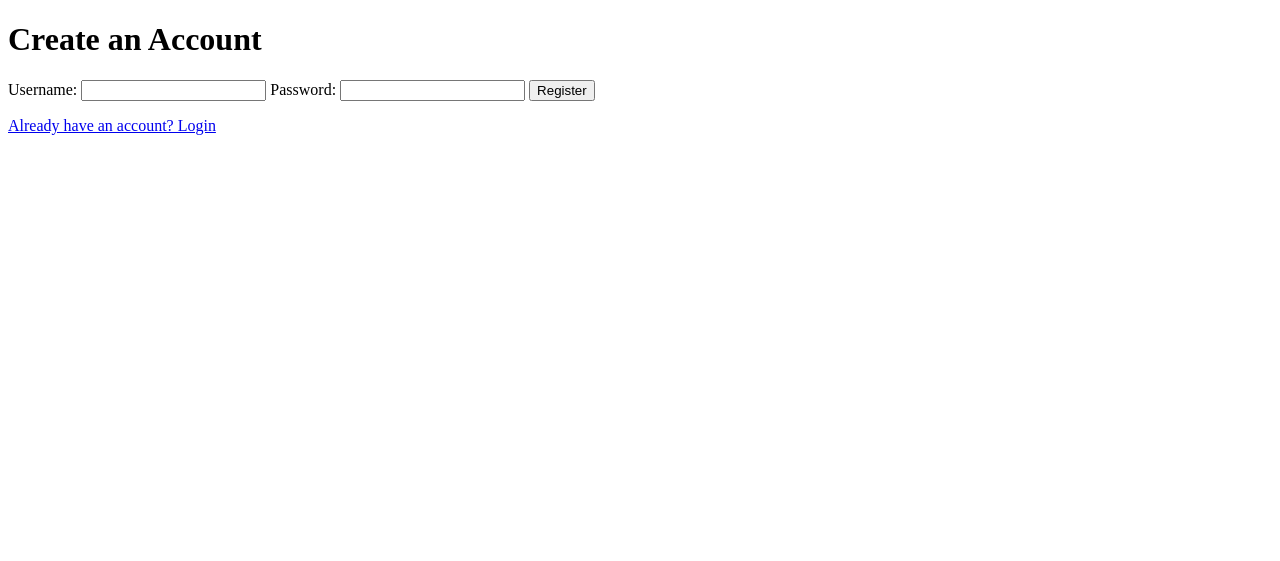
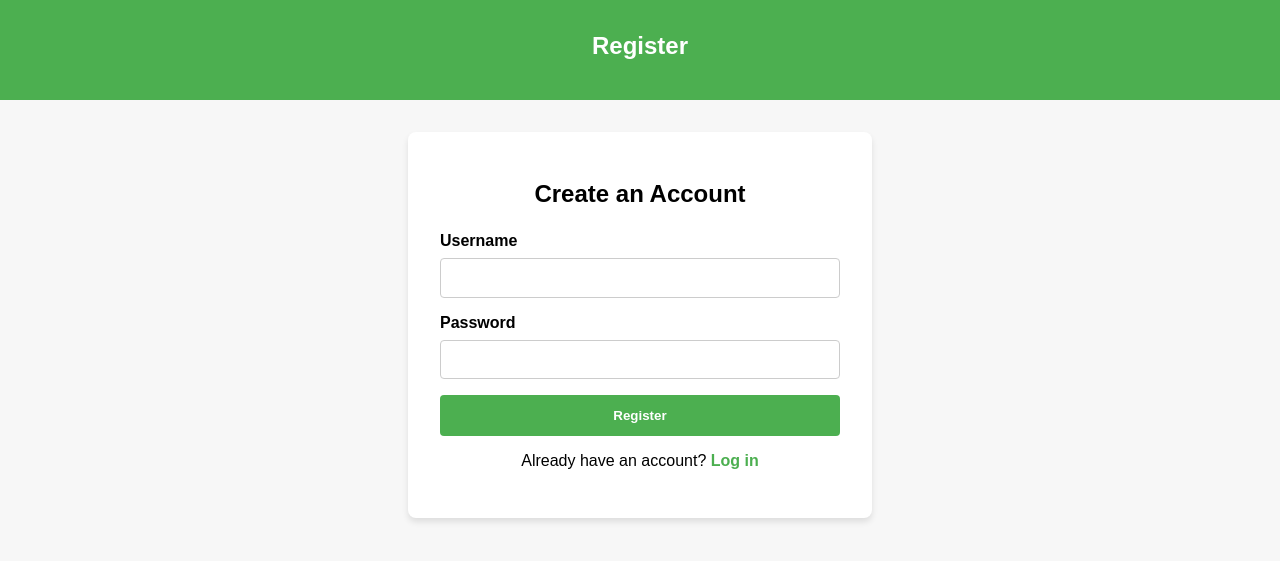
Before and after one commit to preztn/TestyBet, a Flask app: page /register in a window 1280 px wide. Shown: the top 561 px of the page. Run offline with Flask 3, Linux system fonts and the light colour scheme.

Commit message:
changed theme of login/register

```diff
--- a/templates/register.html
+++ b/templates/register.html
@@ -1,19 +1,90 @@
 <!DOCTYPE html>
-<html>
+<html lang="en">
 <head>
+  <meta charset="UTF-8">
   <title>Register</title>
+  <style>
+    body {
+      font-family: Arial, sans-serif;
+      background: #f7f7f7;
+      margin: 0;
+      padding: 0;
+    }
+    header {
+      background: #4CAF50;
+      color: #fff;
+      text-align: center;
+      padding: 1rem 0;
+    }
+    .container {
+      max-width: 400px;
+      margin: 2rem auto;
+      background: #fff;
+      padding: 2rem;
+      border-radius: 8px;
+      box-shadow: 0 4px 6px rgba(0,0,0,0.1);
+    }
+    h1 {
+      text-align: center;
+      font-size: 1.5rem;
+      margin-bottom: 1.5rem;
+    }
+    form {
+      display: flex;
+      flex-direction: column;
+    }
+    label {
+      font-weight: bold;
+      margin-bottom: 0.5rem;
+    }
+    input {
+      padding: 0.7rem;
+      margin-bottom: 1rem;
+      border: 1px solid #ccc;
+      border-radius: 4px;
+    }
+    button {
+      padding: 0.8rem;
+      background: #4CAF50;
+      color: #fff;
+      font-weight: bold;
+      border: none;
+      border-radius: 4px;
+      cursor: pointer;
+    }
+    button:hover {
+      background: #45a049;
+    }
+    p {
+      text-align: center;
+      margin-top: 1rem;
+    }
+    a {
+      color: #4CAF50;
+      text-decoration: none;
+      font-weight: bold;
+    }
+    a:hover {
+      text-decoration: underline;
+    }
+  </style>
 </head>
 <body>
-  <h1>Create an Account</h1>
-  <form method="POST" action="/register">
-    <label>Username:</label>
-    <input type="text" name="username" required>
+  <header>
+    <h1>Register</h1>
+  </header>
+  <div class="container">
+    <h1>Create an Account</h1>
+    <form method="POST" action="/register">
+      <label for="username">Username</label>
+      <input type="text" id="username" name="username" required>
 
-    <label>Password:</label>
-    <input type="password" name="password" required>
+      <label for="password">Password</label>
+      <input type="password" id="password" name="password" required>
 
-    <button type="submit">Register</button>
-  </form>
-  <p><a href="/login">Already have an account? Login</a></p>
+      <button type="submit">Register</button>
+    </form>
+    <p>Already have an account? <a href="/login">Log in</a></p>
+  </div>
 </body>
 </html>
```
Also changed, not shown: templates/login.html (+81 -10 lines).
